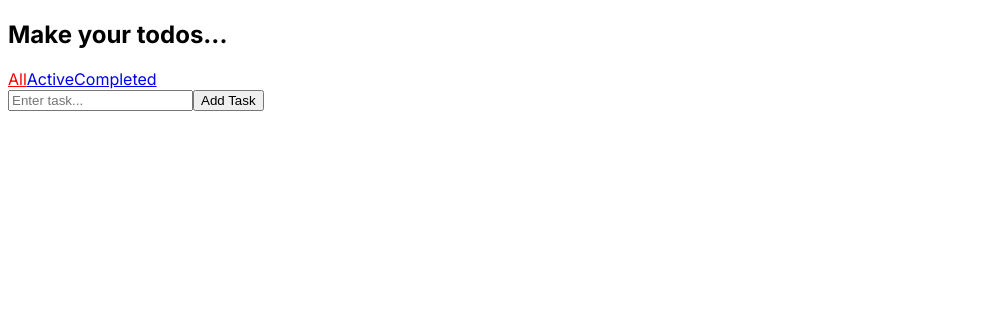
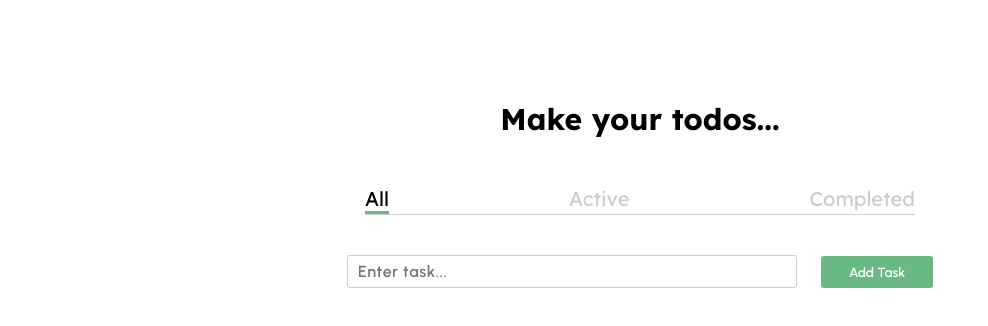
Before and after one commit to vaibhavbhardwaj201/next-todo-ts, a Next.js app: page / in a window 1280 px wide. Shown: the top 326 px of the page, without its empty margins (0-988 px from the left). Built offline with nearby package versions, Linux system fonts and the light colour scheme.

Commit message:
feat: localStorage to store data and adding CSS

```diff
--- a/src/app/globals.css
+++ b/src/app/globals.css
@@ -1,3 +1,144 @@
-.active {
-    color: red;
+@import url('https://fonts.googleapis.com/css2?family=Lexend+Deca:wght@300;400;500;700;900&family=Urbanist:wght@300;600&display=swap');
+
+*{
+    margin: 0;
+    padding: 0;
+    box-sizing: border-box;
+    /*font-family: 'Lexend Deca', sans-serif;*/
+    font-family: 'Urbanist', sans-serif;
 }
+
+
+/*// thapa technical SUBSCRIBE*/
+
+html{
+    font-size: 62.5%;
+}
+
+
+a{
+    text-decoration: none;
+}
+
+li{
+    list-style: none;
+}
+
+
+main {
+    display: flex;
+    flex-direction: column;
+    align-items: center;
+    min-height: 100vh;
+    margin-top: 10rem;
+}
+
+main h2{
+    font-size: 3rem;
+    font-family: 'Lexend Deca', sans-serif;
+    margin-bottom: 4.8rem;
+}
+
+main h2 .icons{
+    color: #68B984;
+}
+
+/*===================*/
+/*navbar styling */
+/*====================*/
+
+nav{
+    width:55rem ;
+    display: flex;
+    justify-content: space-between;
+    align-items: center;
+    border-bottom: .1rem solid #ccc;
+}
+
+nav a{
+    font-size: 2rem;
+    font-family: 'Lexend Deca', sans-serif;
+    color: #ccc;
+    border-bottom: .3rem solid transparent;
+}
+
+nav a:hover{
+    border-color: #3A3845;
+}
+
+nav a.active {
+    color: #000;
+    border-color: #68B984;
+}
+
+/*===================*/
+/*Form  styling */
+/*====================*/
+
+form input{
+    border: .1rem solid #ccc;
+    border-radius: .3rem;
+    width: 45rem;
+    margin: 4rem 0;
+    user-focus: none;
+    padding: .6rem 1rem;
+    font-size: 1.6rem;
+    letter-spacing: .06rem;
+    font-weight: bold;
+}
+
+form button{
+    padding: .8rem 2.8rem;
+    border: none;
+    border-radius: .3rem;
+    font-weight: bold;
+    cursor: pointer;
+    margin-left: 2.4rem;
+     background-color: #68B984;
+     color: #fff;
+}
+
+label{
+    font-size: 1.5rem;
+    letter-spacing: .06rem;
+    color: #3A3845;
+    font-weight: bold;
+}
+
+/*===================*/
+/*todo task list */
+/*====================*/
+
+ul li{
+    display: grid;
+    grid-template-columns: repeat(3, 1fr);
+    align-items: center;
+    width:50rem;
+    min-height: 6rem;
+    border-bottom: .1rem solid #ccc;
+}
+
+ul li:first-child{
+    border-top: .1rem solid #ccc;
+}
+
+ul li:hover{
+    background-color: #fef2f2;
+}
+
+ul li input[type="checkbox"]:checked  + label {
+    text-decoration: line-through;
+    color: #D14D72;
+}
+
+ul li button{
+    padding: .6rem 1rem;
+    width: 7rem;
+    background-color: #D14D72;
+    color: #FFF9F9;
+    border:none;
+    display: inline-block;
+    cursor: pointer;
+    justify-self: center;
+    letter-spacing: .1rem;
+}
--- a/src/components/Navbar.tsx
+++ b/src/components/Navbar.tsx
@@ -9,11 +9,11 @@ const Navbar = () => {
   const params = searchParams.get('todos')
 
   return (
-    <div>
+    <nav>
         <Link href={'/'} className={params === null ? 'active' : ''}>All</Link>
         <Link href={'/?todos=active'} className={params === 'active' ? 'active' : ''}>Active</Link>
         <Link href={'/?todos=completed'} className={params === 'completed' ? 'active' : ''}>Completed</Link>
-    </div>
+    </nav>
   )
 }
 
--- a/src/store/todosContex.tsx
+++ b/src/store/todosContex.tsx
@@ -21,7 +21,10 @@ const todosContext = createContext<TodosContext | null>(null);
 
 export const TodosProvider = ({ children }: { children: ReactNode }) => {
 
-    const [todos, setTodos] = useState<Todo[]>([])
+    const [todos, setTodos] = useState<Todo[]>(() => {
+        const todos = localStorage.getItem('todos') || "[]"
+        return JSON.parse(todos) as Todo[]
+    })
 
     const handleAddTodo = (task: string) => {
 
@@ -33,7 +36,7 @@ export const TodosProvider = ({ children }: { children: ReactNode }) => {
                 createdAt: new Date()
             }, ...prev]
 
-            console.log(newTodo);
+            localStorage.setItem('todos', JSON.stringify(newTodo))
             return newTodo;
         })
 
@@ -47,6 +50,7 @@ export const TodosProvider = ({ children }: { children: ReactNode }) => {
                 }
                 return task
             })
+            localStorage.setItem('todos', JSON.stringify(newTodo))
             return newTodo
         })
     }
@@ -54,6 +58,7 @@ export const TodosProvider = ({ children }: { children: ReactNode }) => {
     const handleTodoDelete = (id: string) => {
         setTodos((prev) => {
             const newTodo = prev.filter((task) => (task.id !== id))
+            localStorage.setItem('todos', JSON.stringify(newTodo))
             return newTodo
         })
     }
```
